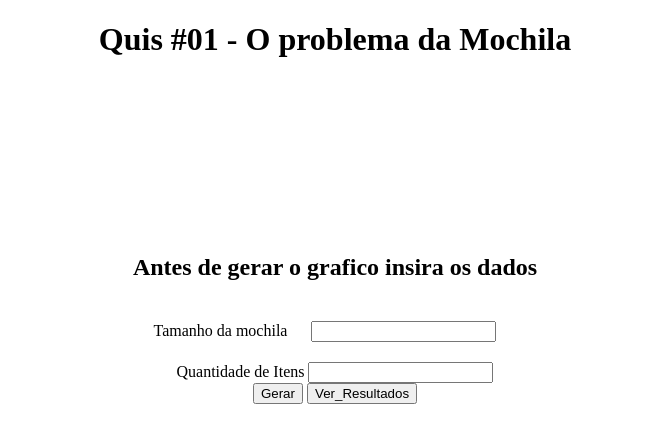
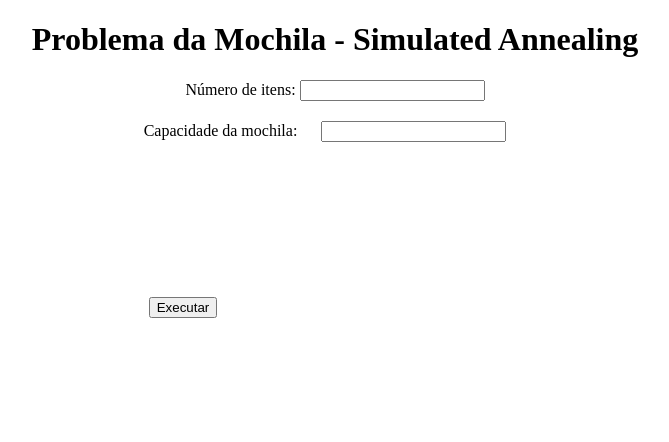
Before and after one commit to GabrielNathan12/Simulated-Annealing, a website: page index.html in a window 1280 px wide. Shown: the whole page, without its empty margins (305-974 px from the left). Drawn offline with nearby package versions, Linux system fonts and the light colour scheme.

Commit message:
feat: consegui

```diff
--- a/index.html
+++ b/index.html
@@ -10,30 +10,18 @@
     <title>Simulated Annealing</title>
 </head>
 <body>
-    <h1>Quis #01 - O problema da Mochila </h1>
-
+  <body>
+    <h1>Problema da Mochila - Simulated Annealing</h1>
+    <label for="items">Número de itens:</label>
+    <input type="number" id="items">
+    <br>
+    <label for="schoolbag">Capacidade da mochila:</label>
+    <input type="number" id="schoolbag">
+    <br>
+    <button onclick="main()">Executar</button>
     <canvas id="myChart"></canvas>
-    <div>
-      <h2>Antes de gerar o grafico insira os dados</h2>
-      <label>Tamanho da mochila
-        <input type="number" id="schoolbag">
-      </label>
-    </div>
-    <div>
-      <label>Quantidade de Itens
-        <input type="number" id="items">
-      </label>
-    </div>
-
-    <script src="main.js">
-      // Dados e configurações do gráfico
-
-
-    </script>
-    <div>
-      <button onclick="main()">Gerar</button>
-      <button type="reset">Ver_Resultados</button>
-    </div>
+    <script src="main.js"></script>
+  </body>
 
 
 </body>
--- a/main.js
+++ b/main.js
@@ -1,17 +1,17 @@
-// Função para calcular o peso total de uma solução
+// Variáveis de temperatura, resfriamento e limite de iterações
 const tempIni = 100;
 const tempFinal = 0.1;
 const refrigeracao = 0.95;
 const limiteInte = 1000;
+
+var items = [];
 
 function getItem(){
   const qtdItens = document.getElementById('items').value;
   // Transformando em inteiros
   const Items = parseInt(qtdItens);
 
-  // Criacao do vetor de items
-  const items = [];
-
+  if (items.length == 0) {
     // Criacao dos items com valores e pesos aleatorios
     for (let i = 0; i < Items; i++) {
       const item = {
@@ -20,6 +20,7 @@ function getItem(){
       };
       // Inserindo no vetor
       items.push(item);
+    }
   }
 
   return items;
@@ -68,6 +69,9 @@ function gerarRandomSolucao() {
   for (let i = 0; i < items.length; i++) {
     solucao.push(Math.round(Math.random()));
   }
+  while(!eSolucaoValida(solucao)){
+    solucao[Math.floor(Math.random() * solucao.length)] = 0;
+  }
   return solucao;
 }
 
@@ -84,7 +88,6 @@ function simulatedAnnealing() {
   let numIntera = 0;
   let histErro = [];
 
-
   while (atualTemp > tempFinal && numIntera < limiteInte) {
     const novaSol = solucaoAceita.slice();
 
@@ -99,18 +102,20 @@ function simulatedAnnealing() {
     } else {
       // Adicionar um item aleatório
       const addIndex = Math.floor(Math.random() * novaSol.length);
-      if (novaSol[addIndex] === 0 && eSolucaoValida(novaSol)) {
+      if (novaSol[addIndex] === 0) {
         novaSol[addIndex] = 1;
       }
     }
 
+    if (eSolucaoValida(novaSol)) {
       const situacaoAtual = calcularTotalValor(solucaoAceita);
       const novaSituacao = calcularTotalValor(novaSol);
 
       if (
         novaSituacao > situacaoAtual ||
+        (novaSituacao < situacaoAtual &&
           probabilidadeDeAceitacao(novaSituacao - situacaoAtual, atualTemp) >
-        Math.random()
+            Math.random())
       ) {
         solucaoAceita = novaSol.slice();
       }
@@ -123,6 +128,7 @@ function simulatedAnnealing() {
         calcularTotalValor(melhorSol) - calcularTotalValor(solucaoAceita)
       );
       histErro.push(error);
+    }
 
     atualTemp *= refrigeracao;
     numIntera++;
@@ -158,16 +164,21 @@ function printSelectedItems(solucao) {
   console.log(`Valor total: ${valorTotal}`);
 }
 
+var chart;
 // Função principal que será executada quando o botão for apertado
 function main() {
+  items = [];
   // Executar o algoritmo Simulated Annealing
   const result = simulatedAnnealing();
   // Imprimir os itens selecionados na mochila
   printSelectedItems(result.melhorSol);
   // Gráfico de Erro
+  if(chart){
+    chart.destroy();
+  }
   const errorChartCtx = document.getElementById('myChart').getContext('2d');
 
-  new Chart(errorChartCtx, {
+  chart = new Chart(errorChartCtx, {
     type: 'line',
     data: {
       labels: Array.from({ length: result.histErro.length }, (_, i) => i + 1),
```
Lines whose indentation alone changed are shown as unchanged.
